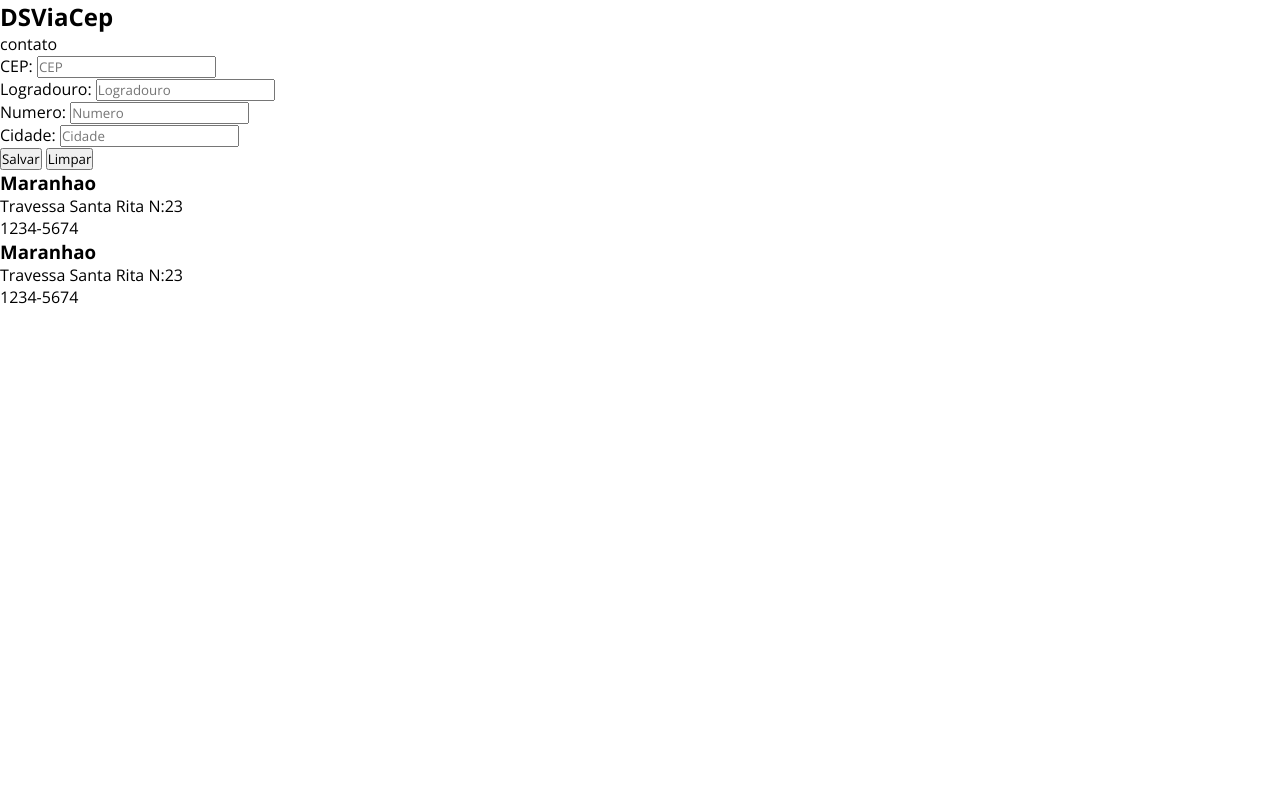
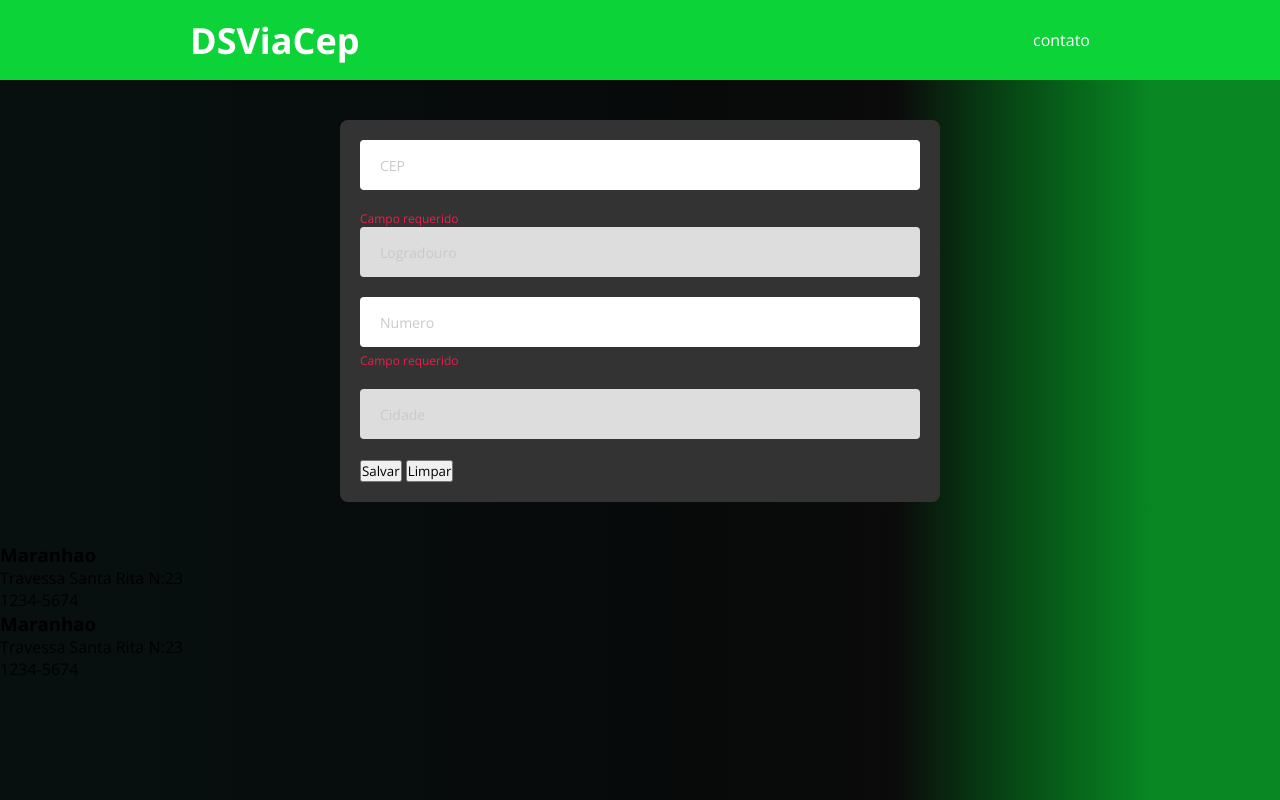
Before and after one commit to JL-Sousa/via_cep, a plain HTML site: page src/index.html in a window 1280 px wide. Drawn offline with nearby package versions, Linux system fonts and the light colour scheme.

Commit message:
estilizado o formulario

```diff
--- a/src/css/styles.css
+++ b/src/css/styles.css
@@ -4,3 +4,89 @@
   margin: 0;
   font-family: "Open Sans", sans-serif;
 }
+
+html,
+body {
+  background: rgb(8, 15, 15);
+  background: linear-gradient(
+    90deg,
+    rgba(8, 15, 15, 1) 10%,
+    rgba(0, 0, 0, 0.7959558823529411) 70%,
+    rgba(8, 135, 35, 1) 90%
+  );
+  height: 100%;
+}
+
+.nav-container {
+  height: 80px;
+  background-color: #0cd438;
+  width: 100%;
+  padding: 0 20px;
+  display: flex;
+  align-items: center;
+}
+
+.nav-main {
+  width: 100%;
+  max-width: 900px;
+  margin: 0 auto;
+  display: flex;
+  align-items: center;
+  justify-content: space-between;
+}
+
+.nav-main h1 {
+  color: #fff;
+  font-size: 36px;
+}
+
+.contact-link {
+  color: #fff;
+  cursor: pointer;
+}
+
+.form-container {
+  width: 100%;
+  padding: 40px 20px;
+}
+
+.card-form {
+  background-color: #333;
+  width: 100%;
+  max-width: 600px;
+  margin: 0 auto;
+  border-radius: 8px;
+  padding: 20px;
+}
+
+.form-control {
+  margin-bottom: 20px;
+}
+
+.form-control label {
+  display: none;
+}
+
+.error-message {
+  margin-top: 5px;
+  color: #ea1f4b;
+  font-size: 12px;
+}
+
+.form-input {
+  width: 100%;
+  height: 50px;
+  border-radius: 4px;
+  padding: 0 20px;
+  font-size: 14px;
+  border: 0;
+}
+
+.form-input::placeholder {
+  color: #c9c9c9;
+}
+
+.form-input:disabled {
+  background-color: #ddd;
+  cursor: not-allowed;
+}
--- a/src/index.html
+++ b/src/index.html
@@ -15,45 +15,58 @@
     <link rel="stylesheet" href="./css/styles.css" />
   </head>
   <body>
-    <header>
-      <nav>
+    <header class="nav-container">
+      <nav class="nav-main">
         <h1>DSViaCep</h1>
-        <div>contato</div>
+        <div class="contact-link">contato</div>
       </nav>
     </header>
     <main>
-      <section id="form-section">
-        <div>
+      <section id="form-section" class="form-container">
+        <div class="card-form">
           <form name="newAddress">
-            <div>
+            <div class="form-control">
               <label for="cep">CEP:</label>
-              <input name="cep" id="cep" type="text" placeholder="CEP" />
+              <input
+                class="form-input"
+                name="cep"
+                id="cep"
+                type="text"
+                placeholder="CEP"
+              />
             </div>
-            <div>
+            <div class="error-message">Campo requerido</div>
+            <div class="form-control">
               <label for="street">Logradouro:</label>
               <input
+                class="form-input"
                 name="street"
                 id="street"
                 type="text"
                 placeholder="Logradouro"
+                disabled
               />
             </div>
-            <div>
+            <div class="form-control">
               <label for="number">Numero:</label>
               <input
+                class="form-input"
                 name="number"
                 id="number"
                 type="text"
                 placeholder="Numero"
               />
+              <div class="error-message">Campo requerido</div>
             </div>
-            <div>
+            <div class="form-control">
               <label for="cidade">Cidade:</label>
               <input
+                class="form-input"
                 name="cidade"
                 id="cidade"
                 type="text"
                 placeholder="Cidade"
+                disabled
               />
             </div>
             <div>
```
